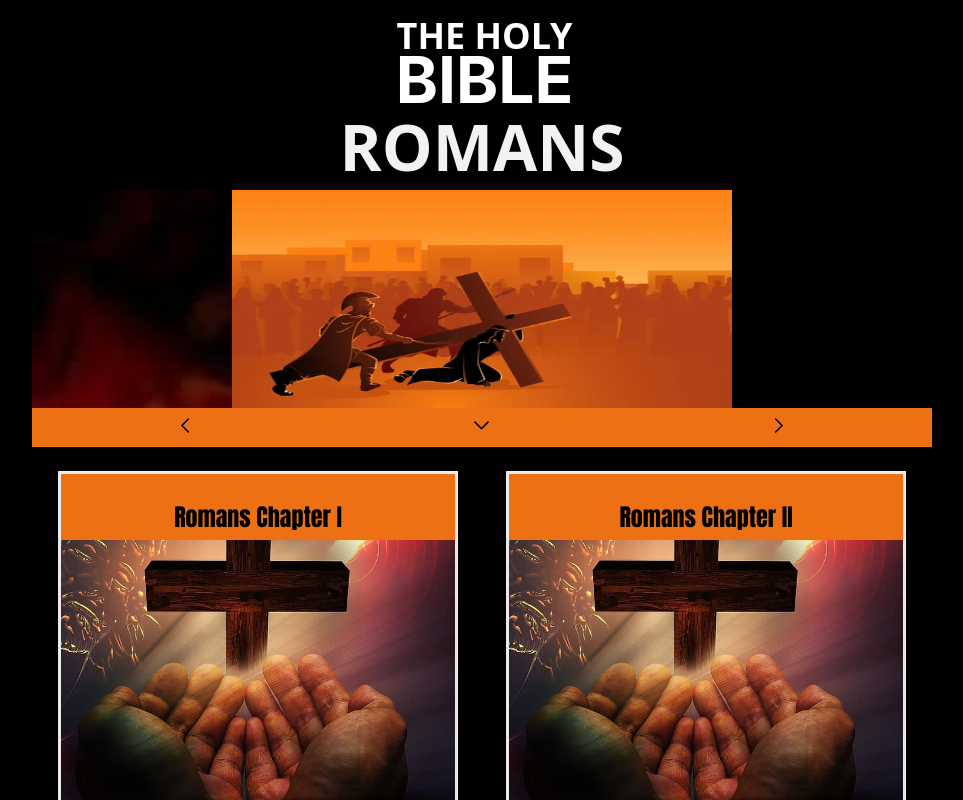
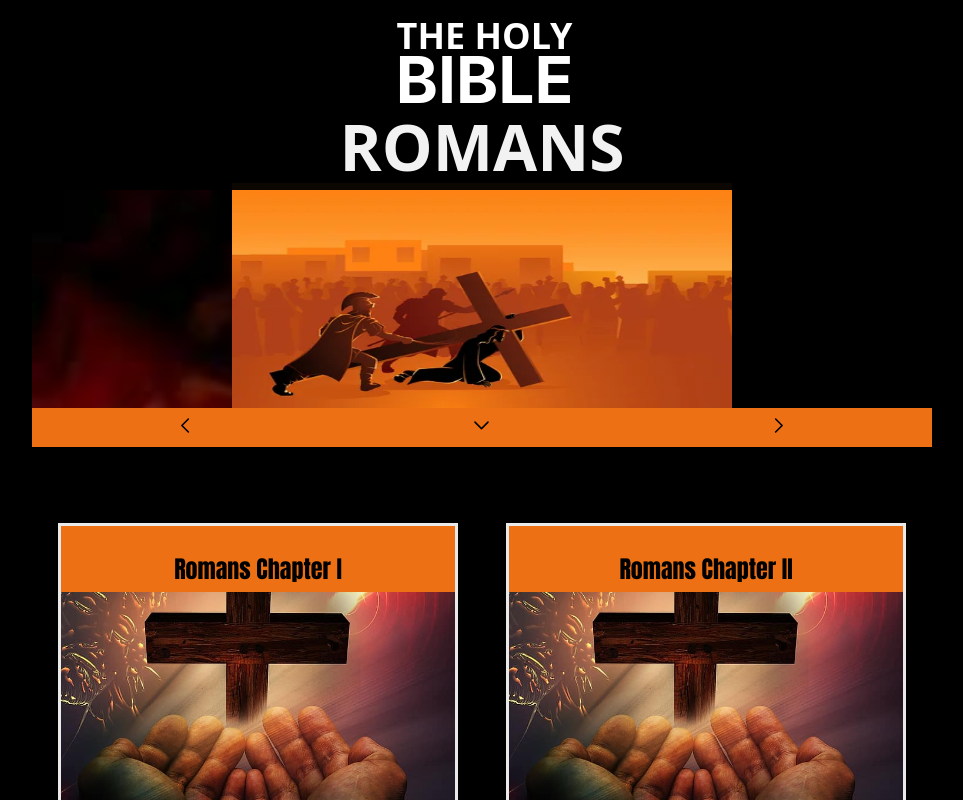
Before and after one commit to jnutt367/romans, a Next.js app: page / in a window 1280 px wide. Shown: the top 800 px of the page, without its empty margins (158-1121 px from the left). Built offline with nearby package versions, Linux system fonts and the light colour scheme.

Commit message:
Update index.js

```diff
--- a/pages/index.js
+++ b/pages/index.js
@@ -64,6 +64,8 @@ export default function Home() {
         </a>
 
                </div>
+              <p className={styles.fund}>(Romans 8:18)
+I consider that our present sufferings are not worth comparing with the glory that will be revealed in us.</p>
         <div className={styles.grid}>
          <div className={styles.card}>
             <h2  className={styles.chapter}>Romans Chapter I</h2>
```
